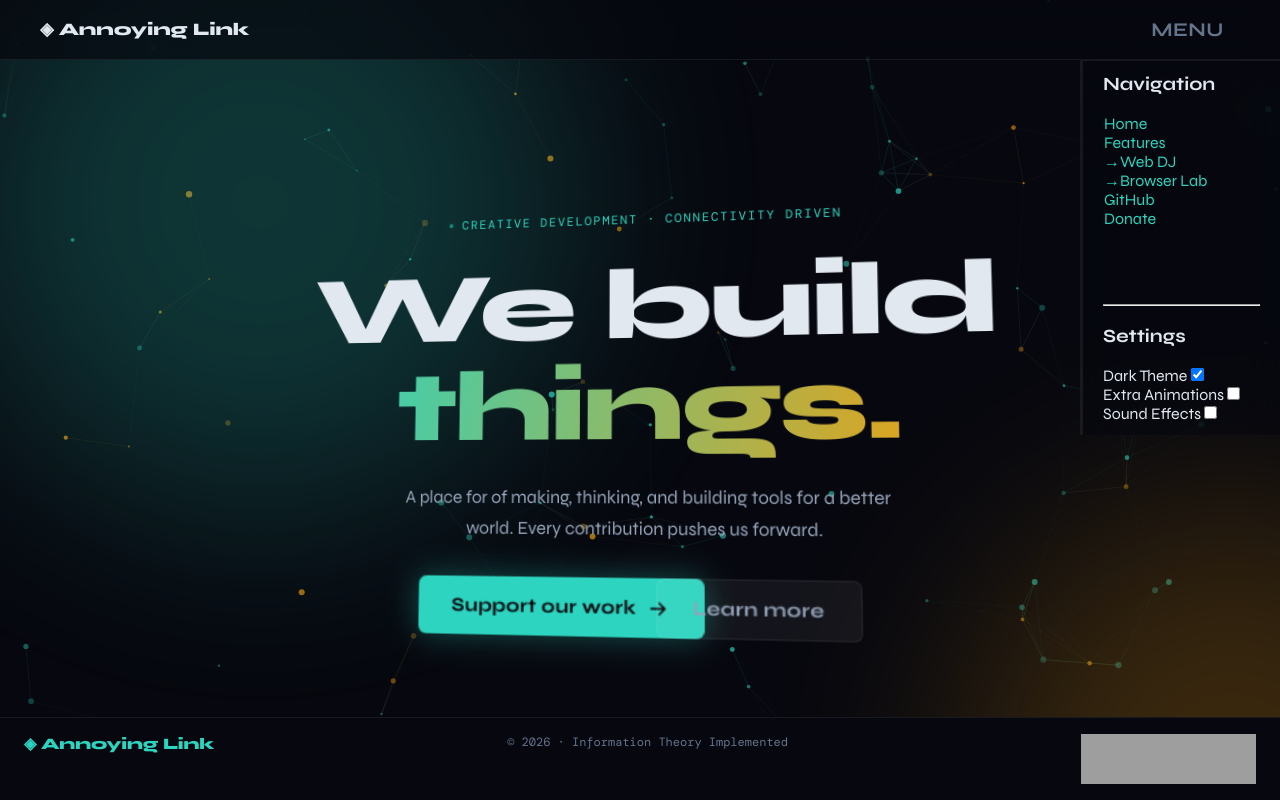
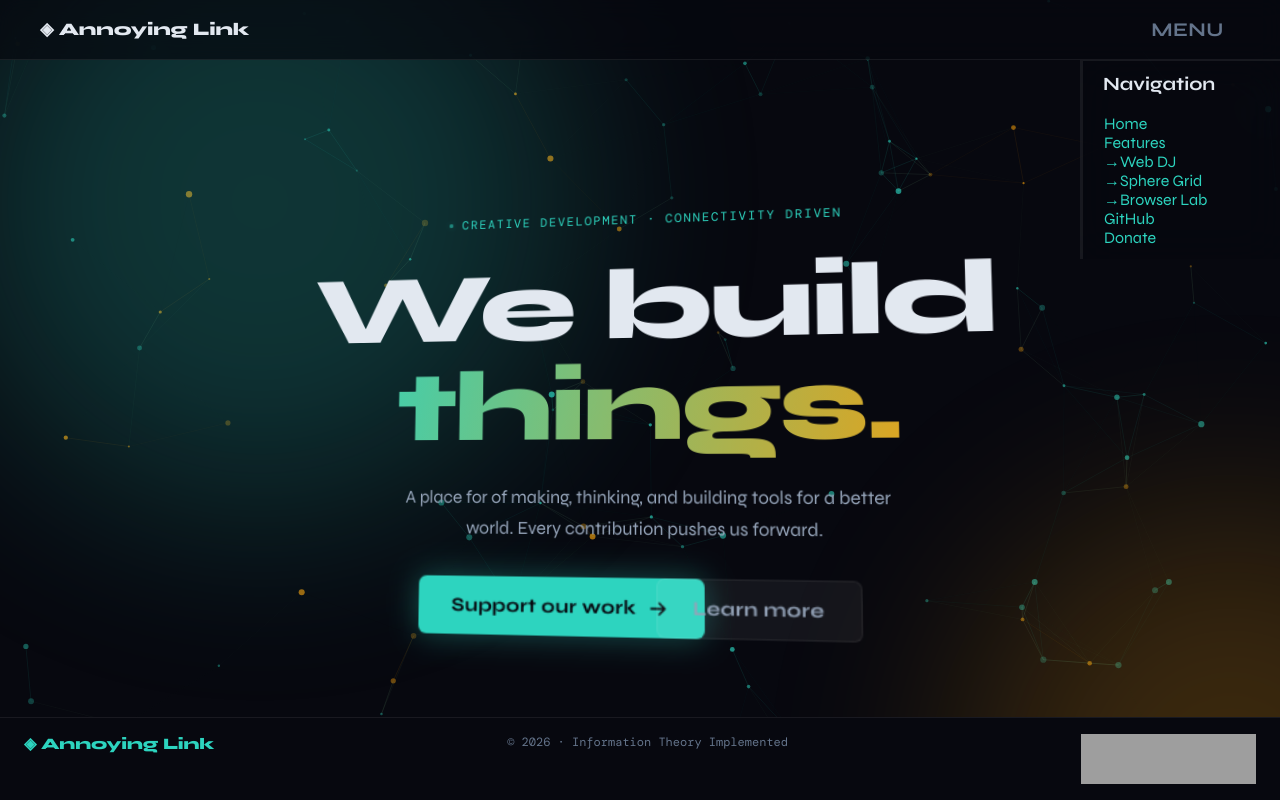
Before and after one commit to paydaypay1/annoying-link, a React (Vite) app: page / in a window 1280 px wide. Both pictures are taken after a click on the button "MENU". Shown: the top 800 px of the page. Built offline with nearby package versions, Linux system fonts and the light colour scheme; grey boxes are pictures that could not be loaded; a web font is replaced by a local one.

Commit message:
Refactor Navigation component layout
Commented out the settings section and removed extra line breaks.

```diff
--- a/src/layout/Navigation.tsx
+++ b/src/layout/Navigation.tsx
@@ -23,11 +23,12 @@ export default function Navigation() {
         <li><a href="/">Home</a></li>
         <li><a href="/features">Features</a></li>
         <li><a href="/features/webdj" target="_blank">  →Web DJ</a></li>
+        <li><a href="/features/spheregrid" target="_blank">  →Sphere Grid</a></li>
         <li><a href="/features/browserlab" target="_blank">  →Browser Lab</a></li>
         <li><a href="https://github.com/paydaypay1/annoying-link">GitHub</a></li>
         <li><a href="/donate">Donate</a></li>
       </ul>
-      <br/><br/><br/><br/>
+      {/*<br/><br/><br/><br/>
       <hr/>
       <br/>
       <h3>Settings</h3>
@@ -41,7 +42,7 @@ export default function Navigation() {
         <br/>
         <label htmlFor="sound-effect-setting">Sound Effects        </label>
         <input type="checkbox" id="sound-effect-setting" name="soundEffects" checked={soundEffects} onChange={toggleSoundEffects}/>
-      </div>
+      </div>*/}
     </div>
   )
 }
```
